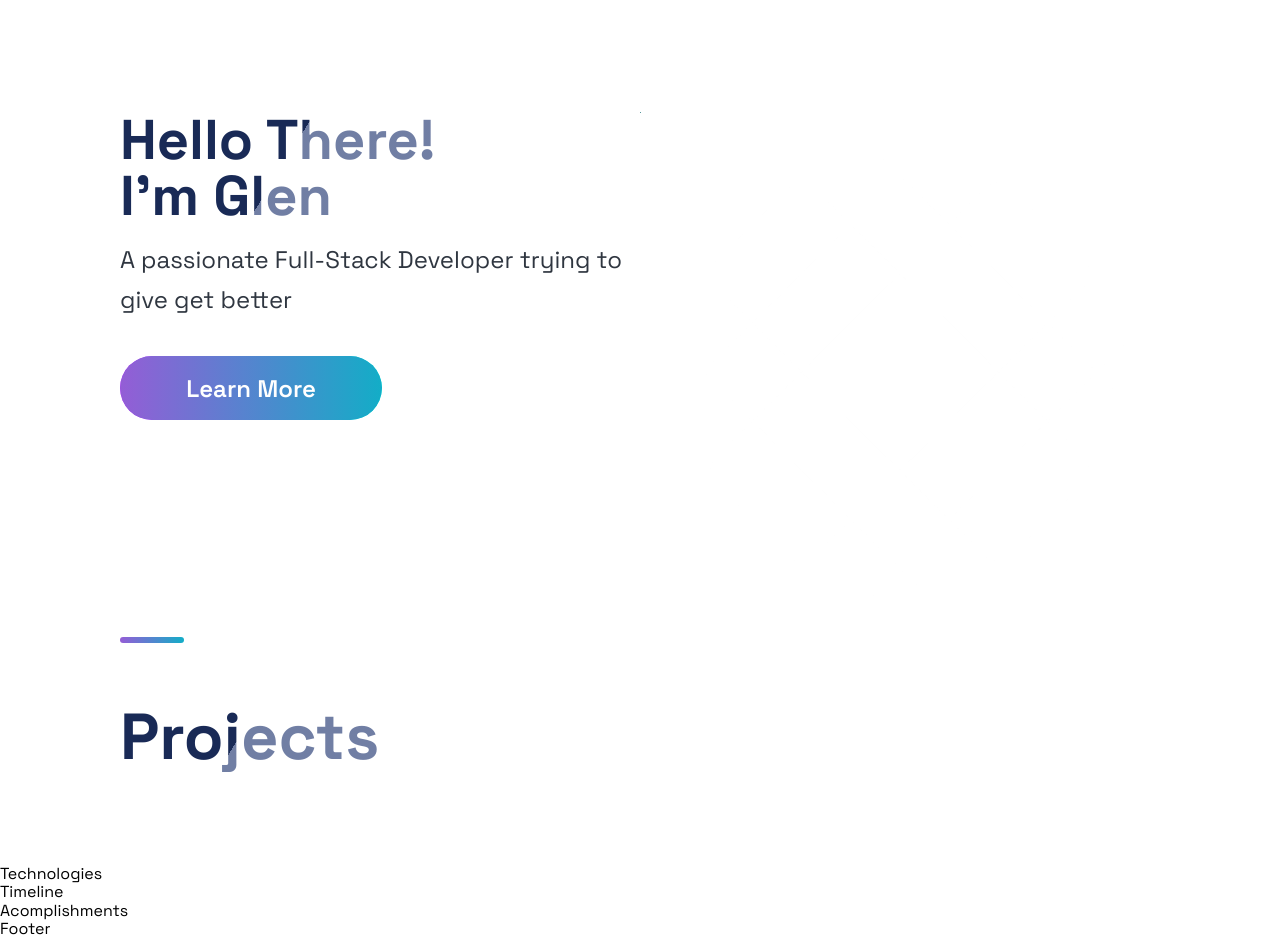
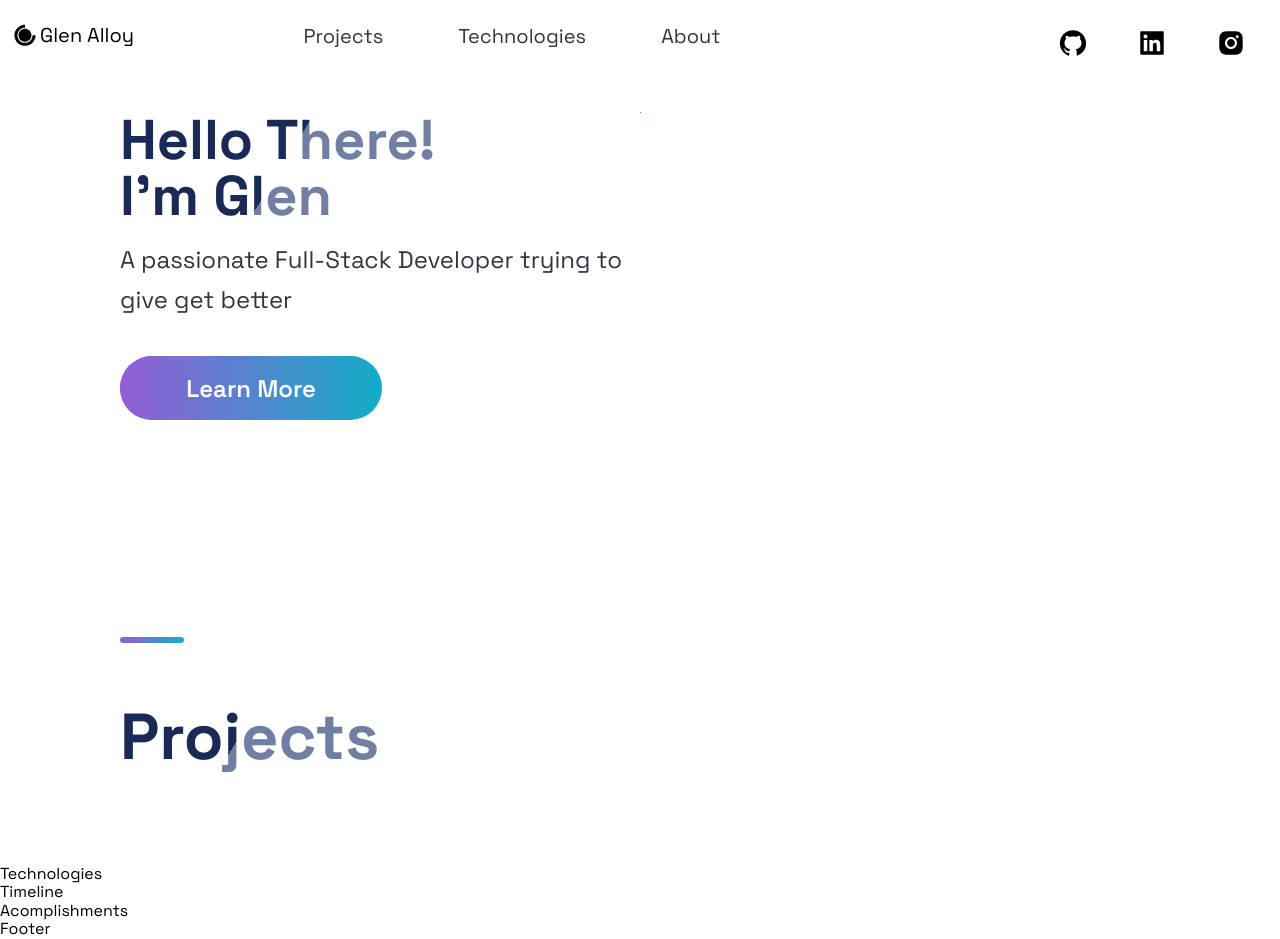
Before and after one commit to glen654/portfolio, a Next.js app: page / in a window 1280 px wide. Built offline with nearby package versions, Linux system fonts and the light colour scheme.

Commit message:
changed the colors of the header

```diff
--- a/src/components/Header/Header.js
+++ b/src/components/Header/Header.js
@@ -8,7 +8,7 @@ import { Container, Div1, Div2, Div3, NavLink, SocialIcons, Span } from './Heade
 const Header = () =>  (
   <Container>
     <Div1>
-        <Link href="/" style={{display: "flex", alignItems: "center", color:"white", marginBottom: "20px"}}>
+        <Link href="/" style={{display: "flex", alignItems: "center", color:"black", marginBottom: "20px"}}>
           <DiCssdeck size="3rem"/> <Span>Glen Alloy</Span>
         </Link>
     </Div1>
--- a/src/components/Header/HeaderStyles.js
+++ b/src/components/Header/HeaderStyles.js
@@ -53,10 +53,11 @@ export const Div3 = styled.div`
 export const NavLink = styled.a`
   font-size: 2rem;
   line-height: 32px;
-  color: rgba(255, 255, 255, 0.75);
+  font-weight: 400px;
+  color: rgba(47, 54, 64,1.0);
   transition: 0.4s ease;
   &:hover {
-    color: #fff;
+    color: rgba(39, 60, 117,1.0);
     opacity: 1;
     cursor: pointer;
   }
@@ -116,11 +117,11 @@ export const NavProductsIcon = styled(IoIosArrowDropdown)`
 
 export const SocialIcons = styled.a`
 transition: 0.3s ease;
-color: white;
+color: black;
 border-radius: 50px;
   padding: 8px;
 &:hover {
-    background-color: #212d45;
+    background-color: white;
     transform: scale(1.2);
     cursor: pointer;
 
```
